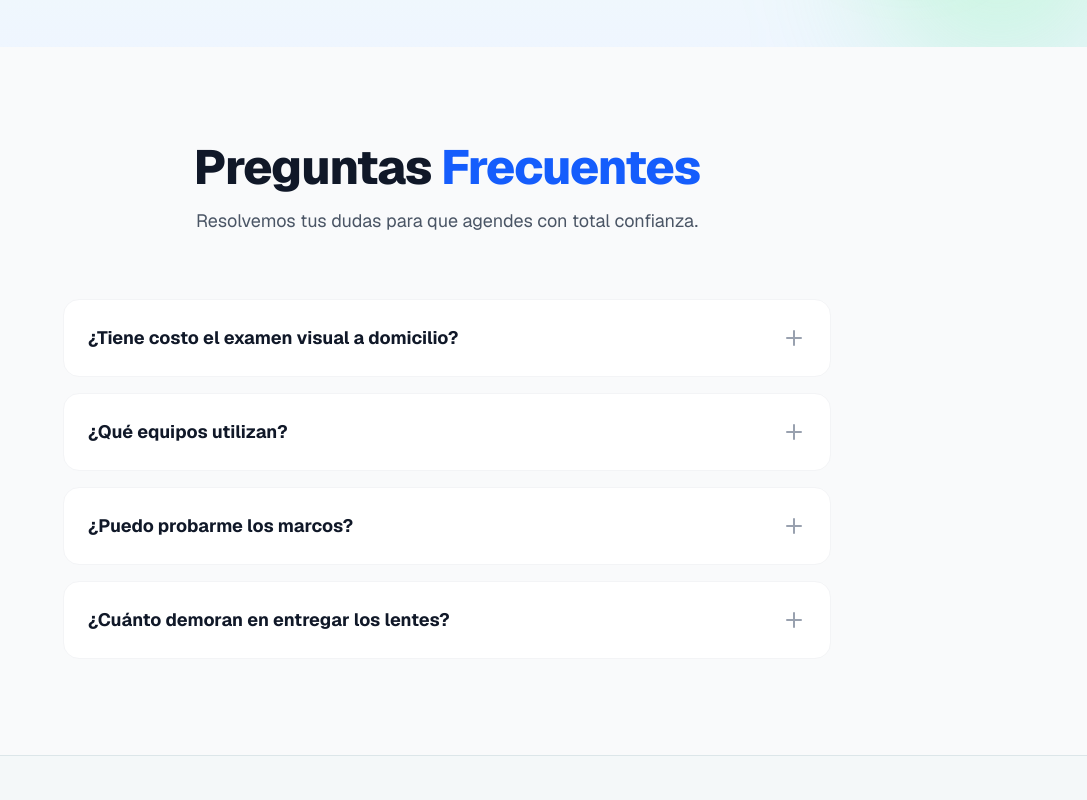
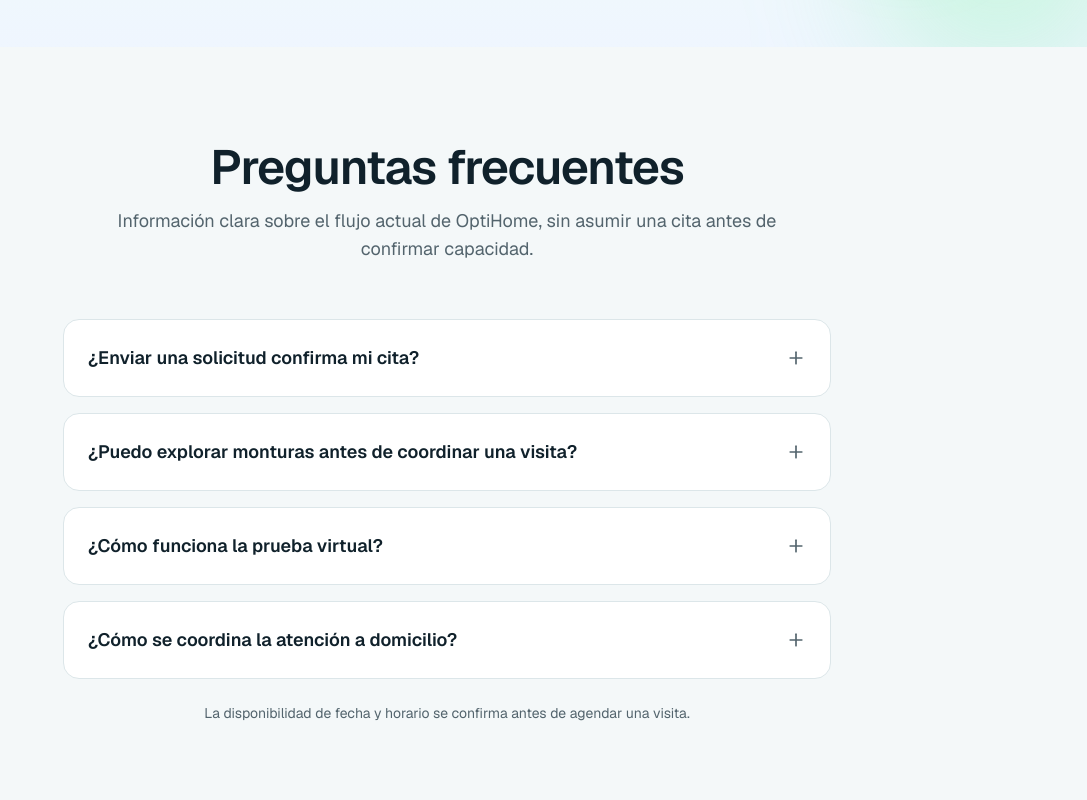
Before and after one commit to Em3rc0d/optiHome, a Next.js app: page / in a window 1280 px wide. Shown: the part 4960-5760 px from the top of the page, without its empty margins (193-1280 px from the left). Built offline with nearby package versions, Linux system fonts and the light colour scheme.

Commit message:
fix(build-001): replace unsupported FAQ claims with verified flow guidance

```diff
--- a/src/app/components/landing/FaqSection.tsx
+++ b/src/app/components/landing/FaqSection.tsx
@@ -1,24 +1,30 @@
 "use client";
+
 import { motion } from "framer-motion";
-import { Plus, Minus } from "lucide-react";
+import { Minus, Plus } from "lucide-react";
 import { useState } from "react";
+import { siteConfig } from "@/content/site";
 
 const faqs = [
   {
-    question: "¿Tiene costo el examen visual a domicilio?",
-    answer: "No, el examen visual es completamente gratuito como parte de nuestro servicio integral.",
+    question: "¿Enviar una solicitud confirma mi cita?",
+    answer:
+      "No. La solicitud inicia la coordinación. La fecha y el horario quedan confirmados solo después de revisar disponibilidad.",
   },
   {
-    question: "¿Qué equipos utilizan?",
-    answer: "Utilizamos equipos portátiles de alta precisión (autorefractómetros y lensómetros) iguales a los de una clínica tradicional.",
+    question: "¿Puedo explorar monturas antes de coordinar una visita?",
+    answer:
+      "Sí. Puedes revisar la colección disponible en la experiencia web y usarla como referencia para conversar sobre tus preferencias.",
   },
   {
-    question: "¿Puedo probarme los marcos?",
-    answer: "¡Sí! Llevamos una maleta con más de 50 modelos de marcos para que elijas el que mejor te queda.",
+    question: "¿Cómo funciona la prueba virtual?",
+    answer:
+      "La prueba virtual utiliza la cámara o una foto para ayudarte a visualizar una montura. Es una herramienta de exploración y no sustituye una evaluación profesional ni confirma medidas ópticas.",
   },
   {
-    question: "¿Cuánto demoran en entregar los lentes?",
-    answer: "El tiempo promedio de entrega es de 3 a 5 días hábiles, directamente en tu puerta.",
+    question: "¿Cómo se coordina la atención a domicilio?",
+    answer:
+      "Primero envías tu solicitud. Luego OptiHome revisa capacidad y continúa la coordinación por WhatsApp antes de confirmar una visita.",
   },
 ];
 
@@ -26,42 +32,59 @@ export const FaqSection = () => {
   const [openIndex, setOpenIndex] = useState<number | null>(null);
 
   return (
-    <section className="py-24 px-6 md:px-12 bg-gray-50">
-      <div className="max-w-3xl mx-auto">
-        <div className="text-center mb-16">
-          <h2 className="text-3xl md:text-5xl font-extrabold text-gray-900 mb-4">
-            Preguntas <span className="text-blue-600">Frecuentes</span>
-          </h2>
-          <p className="text-gray-600 text-lg">
-            Resolvemos tus dudas para que agendes con total confianza.
+    <section id="preguntas-frecuentes" className="bg-surface-soft px-6 py-24 md:px-12">
+      <div className="mx-auto max-w-3xl">
+        <div className="mb-14 text-center">
+          <h2 className="text-3xl font-semibold text-ink md:text-5xl">Preguntas frecuentes</h2>
+          <p className="mx-auto mt-4 max-w-2xl text-lg leading-7 text-ink-muted">
+            Información clara sobre el flujo actual de OptiHome, sin asumir una cita antes de confirmar capacidad.
           </p>
         </div>
 
         <div className="space-y-4">
-          {faqs.map((faq, index) => (
-            <div
-              key={index}
-              className="bg-white rounded-2xl border border-gray-100 overflow-hidden transition-all duration-300"
+          {faqs.map((faq, index) => {
+            const isOpen = openIndex === index;
+            const buttonId = `faq-button-${index}`;
+            const panelId = `faq-panel-${index}`;
+
+            return (
+              <div key={faq.question} className="overflow-hidden rounded-2xl border border-border bg-white">
+                <button
+                  id={buttonId}
+                  type="button"
+                  aria-expanded={isOpen}
+                  aria-controls={panelId}
+                  onClick={() => setOpenIndex(isOpen ? null : index)}
+                  className="flex w-full items-center justify-between gap-6 p-6 text-left text-ink transition-colors hover:bg-surface-soft focus-visible:outline-none focus-visible:ring-2 focus-visible:ring-focus focus-visible:ring-inset"
                 >
-              <button
-                onClick={() => setOpenIndex(openIndex === index ? null : index)}
-                className="w-full flex items-center justify-between p-6 text-left hover:bg-gray-50 transition-colors"
-              >
-                <span className="text-lg font-bold text-gray-900">{faq.question}</span>
-                {openIndex === index ? <Minus className="text-blue-600" /> : <Plus className="text-gray-400" />}
+                  <span className="text-lg font-semibold">{faq.question}</span>
+                  {isOpen ? (
+                    <Minus className="size-5 shrink-0 text-brand" aria-hidden="true" />
+                  ) : (
+                    <Plus className="size-5 shrink-0 text-ink-muted" aria-hidden="true" />
+                  )}
                 </button>
-              {openIndex === index && (
+
+                {isOpen && (
                   <motion.div
+                    id={panelId}
+                    role="region"
+                    aria-labelledby={buttonId}
                     initial={{ height: 0, opacity: 0 }}
                     animate={{ height: "auto", opacity: 1 }}
-                  className="px-6 pb-6 text-gray-600 leading-relaxed"
+                    className="px-6 pb-6 leading-7 text-ink-muted"
                   >
                     {faq.answer}
                   </motion.div>
                 )}
               </div>
-          ))}
+            );
+          })}
         </div>
+
+        <p className="mt-6 text-center text-sm text-ink-muted">
+          {siteConfig.appointment.availabilityNotice}
+        </p>
       </div>
     </section>
   );
```
Lines whose indentation alone changed are shown as unchanged.
